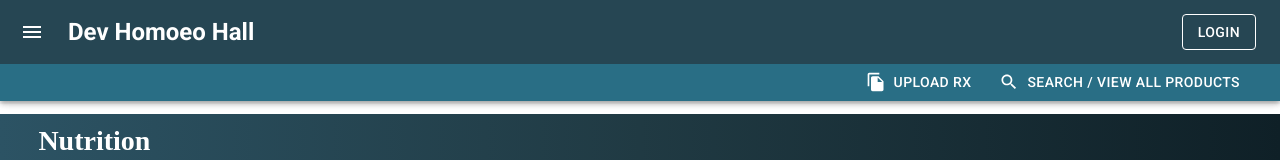
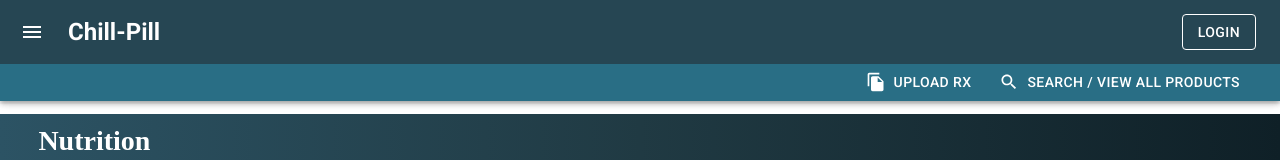
Before and after one commit to SoumyaRanjan-1702/E-Pharmacy-Website-Chill-Pill, a React (Create React App) app in the folder Client/: page / in a window 1280 px wide. Shown: the top 160 px of the page. Built offline with nearby package versions, Linux system fonts and the light colour scheme; no server answers.

Commit message:
3rd commit

```diff
--- a/Client/src/components/homepage/Homelogin.tsx
+++ b/Client/src/components/homepage/Homelogin.tsx
@@ -248,7 +248,7 @@ let history=useHistory();
             <MenuIcon />
           </IconButton>
           <Typography variant="h5" component="div" sx={{ flexGrow: 1 }}>
-          Dev Homoeo Hall           </Typography>
+          Chill-Pill           </Typography>
 
 
 
```
